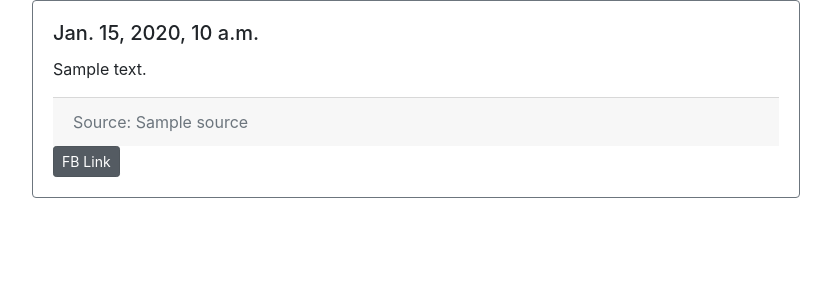
After one commit to hens-virtuella-varld/fb-article-reader, a Django app: template web/reader/templates/reader/detail.html in a window 1280 px wide. The commit adds this page. Shown: the top 300 px of the page, without its empty margins (224-1055 px from the left). Run offline with Django 3.2, Linux system fonts and the light colour scheme; the template is opened without the code that fills it: most values are stand-ins (such as "Sample title", 1, 10 or a date in 2020); some libraries are stand-ins or nearby versions.

Commit message:
Edit reader template, edit index template, add detail template

```diff
--- /dev/null
+++ b/web/reader/templates/reader/detail.html
@@ -0,0 +1,33 @@
+<link
+  rel="stylesheet"
+  href="https://stackpath.bootstrapcdn.com/bootstrap/4.3.1/css/bootstrap.min.css"
+  integrity="sha384-ggOyR0iXCbMQv3Xipma34MD+dH/1fQ784/j6cY/iJTQUOhcWr7x9JvoRxT2MZw1T"
+  crossorigin="anonymous"
+/>
+<style>
+  .wrapper {
+    width: 60%;
+    margin-left: 20%;
+  }
+</style>
+
+<div class="wrapper">
+  {% for article in timeline_articles %}
+
+  <div class="card border-secondary">
+    <div class="card-body">
+      <h5 class="card-title">{{ article.date }}</h5>
+      <p class="card-text">{{ article.text }}</p>
+      <div class="card-footer text-muted">Source: {{ article.source }}</div>
+      <a
+        href="https://facebook.com{{ article.url }}"
+        class="btn btn-secondary btn-sm active"
+        role="button"
+        aria-pressed="true"
+        >FB Link</a
+      >
+    </div>
+  </div>
+
+  {% endfor %}
+</div>
--- a/web/reader/urls.py
+++ b/web/reader/urls.py
@@ -4,4 +4,5 @@ from . import views
 
 urlpatterns = [
     path('', views.index, name='index'),
+    path('<str:page>', views.detail, name='detail'),
 ]
```
Also changed, not shown: web/process_csv.py (+5 -6 lines), web/reader/templates/reader/index.html (+11 -5 lines), web/reader/views.py (+7 -1 lines).
